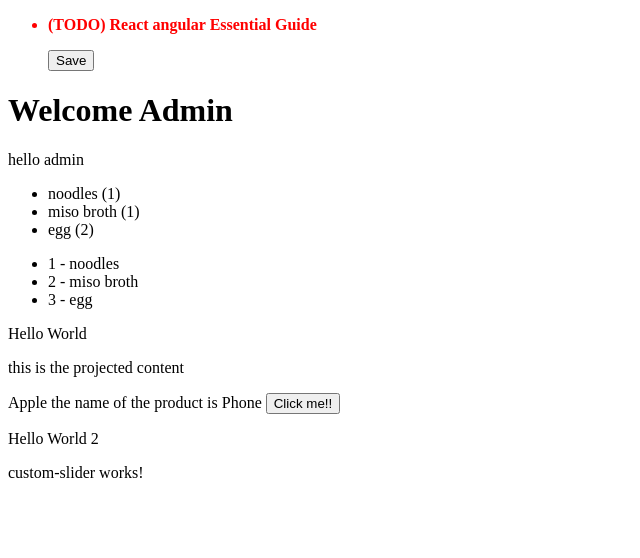
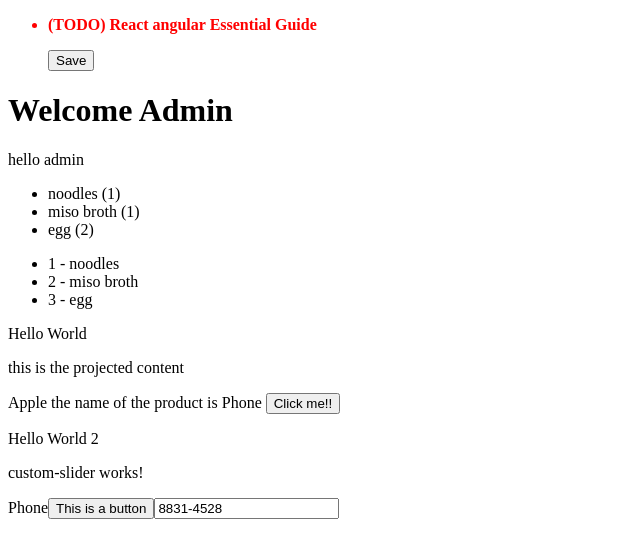
Before and after one commit to WilsonCarv/web-dev, an Angular app in the folder angular-app/: page / in a window 1280 px wide. Shown: the top 558 px of the page, without its empty margins (0-640 px from the left). Built offline with nearby package versions, Linux system fonts and the light colour scheme.

Commit message:
use ng model for two way data binding

```diff
--- a/angular-app/src/app/app.component.html
+++ b/angular-app/src/app/app.component.html
@@ -5,3 +5,4 @@
 <app-container></app-container>
 <app-parent></app-parent>
 <app-custom-slider></app-custom-slider>
+<app-binding></app-binding>
--- a/angular-app/src/app/app.component.ts
+++ b/angular-app/src/app/app.component.ts
@@ -17,6 +17,7 @@ import { Subject, takeUntil } from 'rxjs';
 import { ContainerComponent } from './components/custom-card/container/container.component';
 import { ParentComponent } from './components/passing-data/parent/parent.component';
 import { CustomSliderComponent } from './components/host/custom-slider/custom-slider.component';
+import { BindingComponent } from './components/binding/binding.component';
 
 @Component({
 	selector: 'app-root',
@@ -29,7 +30,8 @@ import { CustomSliderComponent } from './components/host/custom-slider/custom-sl
 		LoopsComponent,
 		ContainerComponent,
 		ParentComponent,
-		CustomSliderComponent
+		CustomSliderComponent,
+		BindingComponent
 	],
 	templateUrl: './app.component.html',
 	styleUrls: ['./app.component.scss']
--- /dev/null
+++ b/angular-app/src/app/components/binding/binding.component.html
@@ -0,0 +1,3 @@
+<span>{{ productName }}</span>
+<button [disabled]="isButtonDisabled" (mouseenter)="onMouseEnter($event)">This is a button</button>
+<input type="text" id="phoneNumber" name="phoneNumber" [(ngModel)]="phoneNumber" />
--- /dev/null
+++ b/angular-app/src/app/components/binding/binding.component.ts
@@ -0,0 +1,21 @@
+import { CommonModule } from '@angular/common';
+import { Component } from '@angular/core';
+import { FormsModule } from '@angular/forms';
+
+@Component({
+	selector: 'app-binding',
+	standalone: true,
+	imports: [CommonModule, FormsModule],
+	templateUrl: './binding.component.html',
+	styleUrl: './binding.component.scss'
+})
+export class BindingComponent {
+	isButtonDisabled = false;
+	productName = 'Phone';
+	phoneNumber = '8831-4528';
+
+	onMouseEnter(event: any) {
+		console.log('Mouse enter', event);
+		console.log(this.phoneNumber);
+	}
+}
```
Also changed, not shown: angular-app/src/app/components/binding/binding.component.scss (added), 1 other file (tests, documents, lock files or other folders).
